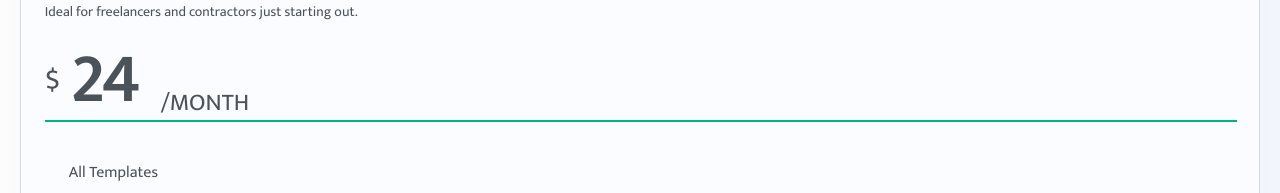
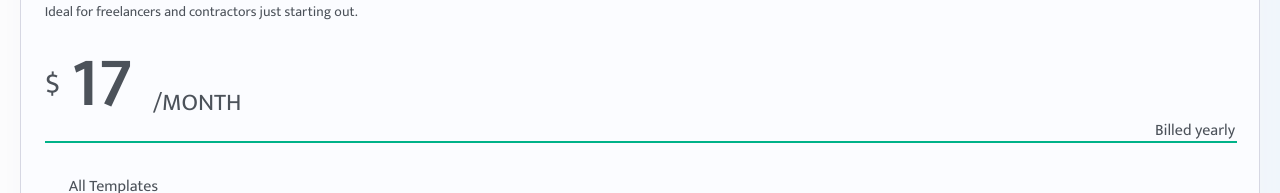
Before and after one commit to AngheloAlva/FP-Bonsai, a React (Vite) app: page / in a window 1280 px wide. Both pictures are taken after a click on the element 817 px from the left and 180 px from the top of the page. Shown: the part 318-511 px from the top of the page. Built offline with nearby package versions, Linux system fonts and the light colour scheme; some icons are missing; the HTML template or start-up script is replaced by a standard one; a web font is replaced by a local one.

Commit message:
add price change for different plans

```diff
--- a/components/PlanCard.jsx
+++ b/components/PlanCard.jsx
@@ -4,18 +4,28 @@ import '../styles/price-card.css'
 import { FaCheck } from 'react-icons/fa6'
 import StartFreeButon from './StartFreeButon'
 
-// TODO: Add state for monthly/annual price
 // TODO: Add property for MOST POPULAR plan
-const PlanCard = ({ planTitle = '', planDesc = '', planPrice = 0, planAdvantages = [] }) => {
+const PlanCard = ({ planTitle = '', planDesc = '', planPrice = [], planAdvantages = [], planType }) => {
   return (
     <div className='plan-card-container'>
       <h3 className='plan-card-title'>{planTitle}</h3>
       <p>{planDesc}</p>
       <div className='price-container'>
         <p className='price-symbol'>$</p>
-        <p className='price-amount'>{planPrice}</p>
+        <p className='price-amount'>
+          {
+            planType === 'monthly'
+              ? planPrice[0]
+              : planPrice[1]
+          }
+        </p>
         <p className='price-plan'>/MONTH</p>
       </div>
+      {
+        planType === 'yearly'
+          ? <p className='text-yearly-selected'>Billed yearly</p>
+          : <></>
+      }
       <hr />
       <ul className='advantages-container'>
         {planAdvantages.map((advantage, index) => (
--- a/src/App.jsx
+++ b/src/App.jsx
@@ -34,7 +34,8 @@ function App () {
         <PlanCard
           planTitle='Starter'
           planDesc='Ideal for freelancers and contractors just starting out.'
-          planPrice={24}
+          planPrice={[24, 17]}
+          planType={planSelected ? 'yearly' : 'monthly'}
           planAdvantages={[
             'All Templates',
             'Unlimited Clients & Projects',
@@ -49,7 +50,8 @@ function App () {
         <PlanCard
           planTitle='Professional'
           planDesc='Everything a growing independent business needs to thrive.'
-          planPrice={39}
+          planPrice={[39, 32]}
+          planType={planSelected ? 'yearly' : 'monthly'}
           planAdvantages={[
             'Everything in Starter plus...',
             'Custom Branding',
@@ -64,7 +66,8 @@ function App () {
         <PlanCard
           planTitle='Business'
           planDesc='The perfect package for small businesses and agencies.'
-          planPrice={79}
+          planPrice={[79, 52]}
+          planType={planSelected ? 'yearly' : 'monthly'}
           planAdvantages={[
             'Everything in Starter and Professional plus...',
             'Subcontractor Management',
--- a/styles/price-card.css
+++ b/styles/price-card.css
@@ -37,13 +37,13 @@
 
 .price-plan {
   font-size: 1.5rem;
-  margin: 2.875rem 0 0;
-  margin-left: 1.25rem;
+  margin: 2.875rem 0 .5rem 1.25rem;
 }
 
 hr {
   width: 100%;
   border: 1px solid var(--primary-color);
+  margin: 0;
 }
 
 .advantages-container {
@@ -68,3 +68,9 @@ hr {
   padding: 0;
   font-size: 1rem;
 }
+
+.text-yearly-selected {
+  margin: 0;
+  text-align: right;
+  font-size: 1rem;
+}
```
